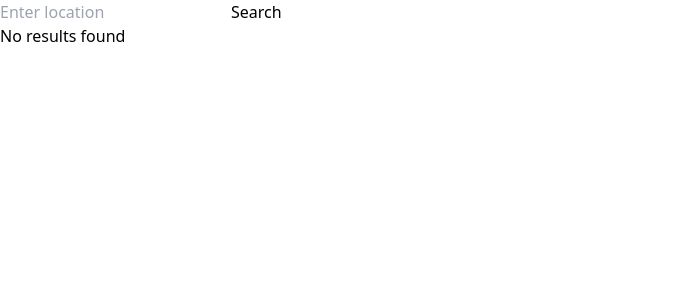
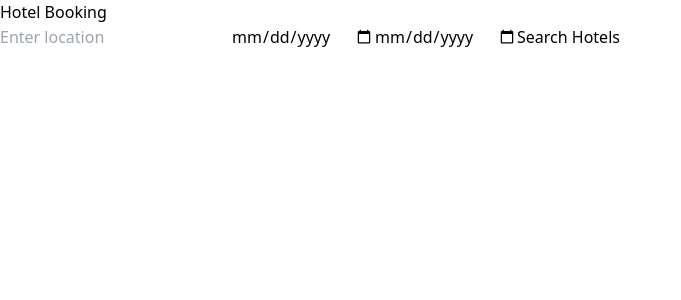
Before and after one commit to mukesh1352/software, a Next.js app in the folder project/tourism/: page /hotels in a window 1280 px wide. Shown: the top 300 px of the page, without its empty margins (0-681 px from the left). Built offline with nearby package versions, Linux system fonts and the light colour scheme.

Commit message:
Making the changes

```diff
--- a/project/tourism/src/app/components/hotelbooking.tsx
+++ b/project/tourism/src/app/components/hotelbooking.tsx
@@ -3,66 +3,121 @@ import { useState } from "react";
 
 export default function HotelBooking() {
   const [location, setLocation] = useState("");
-  const [results, setResults] = useState<string[] | null>(null);
-  const [loading, setLoading] = useState(false);
-  const [error, setError] = useState<string | null>(null);
+  const [checkIn, setCheckIn] = useState("");
+  const [checkOut, setCheckOut] = useState("");
+  const [geoId, setGeoId] = useState("");
+  const [hotels, setHotels] = useState([]);
 
-  const fetchHotels = async () => {
-    if (!location.trim()) return;
+  // Fetch geoId from the first API
+  async function fetchGeoId() {
+    if (!location) {
+      alert("Please enter a location.");
+      return;
+    }
 
-    setLoading(true);
-    setError(null);
-
-    const url = `https://booking-com15.p.rapidapi.com/api/v1/hotels/searchDestination?query=${encodeURIComponent(location)}`;
-    const options = {
+    try {
+      const response = await fetch(
+        `https://tripadvisor16.p.rapidapi.com/api/v1/hotels/searchLocation?query=${encodeURIComponent(location)}&lang=en`,
+        {
           method: "GET",
           headers: {
-        "x-rapidapi-key": "95d2135e6cmsh35e54f6b9e0d617p142bedjsn17554e09eb01",
-        "x-rapidapi-host": "booking-com15.p.rapidapi.com",
+            "x-rapidapi-key": "95d2135e6cmsh35e54f6b9e0d617p142bedjsn17554e09eb01", // Replace with your actual API key
+            "x-rapidapi-host": "tripadvisor16.p.rapidapi.com",
           },
-    };
+        }
+      );
 
-    try {
-      const response = await fetch(url, options);
       if (!response.ok) {
-        throw new Error("Failed to fetch data from Booking.com API");
+        throw new Error(`Failed to fetch geoId: ${response.status} ${response.statusText}`);
       }
 
       const data = await response.json();
-      if (!data.data || data.data.length === 0) {
-        setError("No destinations found");
-        setResults(null);
+      if (data.data && data.data.length > 0) {
+        const fetchedGeoId = data.data[0].geoId; // Extract first geoId
+        setGeoId(fetchedGeoId);
+        fetchHotels(fetchedGeoId); // Fetch hotels using this geoId
       } else {
-        setResults(data.data.map((place: { dest_id: string }) => place.dest_id));
+        alert("No location found.");
       }
-    } catch (err) {
-      setError((err as Error).message || "An error occurred");
-    } finally {
-      setLoading(false);
+    } catch (error) {
+      console.error("Error fetching geoId:", error);
+      alert("Error fetching location details.");
     }
-  };
+  }
+
+  // Fetch hotels using geoId
+  async function fetchHotels(geoId: string) {
+    if (!geoId || !checkIn || !checkOut) {
+      alert("Please enter check-in and check-out dates.");
+      return;
+    }
+
+    try {
+      const response = await fetch(
+        `https://tripadvisor16.p.rapidapi.com/api/v1/hotels/searchHotels?pageNumber=1&geoId=${geoId}&checkIn=${checkIn}&checkOut=${checkOut}&currencyCode=USD`,
+        {
+          method: "GET",
+          headers: {
+            "x-rapidapi-key": "95d2135e6cmsh35e54f6b9e0d617p142bedjsn17554e09eb01", // Replace with your actual API key
+            "x-rapidapi-host": "tripadvisor16.p.rapidapi.com",
+          },
+        }
+      );
+
+      if (!response.ok) {
+        throw new Error(`Failed to fetch hotels: ${response.status} ${response.statusText}`);
+      }
+
+      const data = await response.json();
+      setHotels(data.data); // Save hotel listings
+    } catch (error) {
+      console.error("Error fetching hotels:", error);
+      alert("Error fetching hotels.");
+    }
+  }
 
   return (
     <div>
+      <h1>Hotel Booking</h1>
+
+      {/* Location Input */}
       <input
         type="text"
+        placeholder="Enter location"
         value={location}
         onChange={(e) => setLocation(e.target.value)}
-        placeholder="Enter location"
       />
-      <button onClick={fetchHotels} disabled={loading}>
-        {loading ? "Searching..." : "Search"}
-      </button>
 
-      {error && <p style={{ color: "red" }}>{error}</p>}
-      {results && results.length > 0 ? (
+      {/* Check-in & Check-out Inputs */}
+      <input
+        type="date"
+        value={checkIn}
+        onChange={(e) => setCheckIn(e.target.value)}
+      />
+      <input
+        type="date"
+        value={checkOut}
+        onChange={(e) => setCheckOut(e.target.value)}
+      />
+
+      {/* Fetch Hotels Button */}
+      <button onClick={fetchGeoId}>Search Hotels</button>
+
+      {/* Show Geo ID */}
+      {geoId && <p>Geo ID: {geoId}</p>}
+
+      {/* Show Hotel Listings */}
+      {hotels.length > 0 && (
+        <div>
+          <h2>Available Hotels</h2>
           <ul>
-          {results.map((dest_id, index) => (
-            <li key={index}>{dest_id}</li>
+            {hotels.map((hotel: any, index) => (
+              <li key={index}>
+                <strong>{hotel.name}</strong> - {hotel.price} USD
+              </li>
             ))}
           </ul>
-      ) : (
-        !error && <p>No results found</p>
+        </div>
       )}
     </div>
   );
```
Lines whose indentation alone changed are shown as unchanged.
